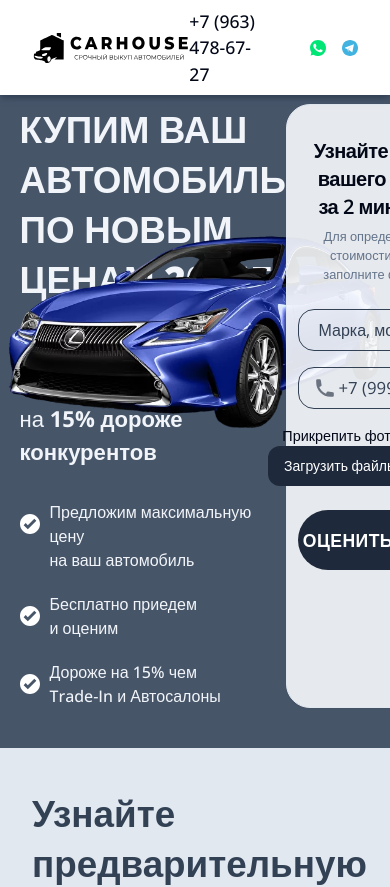
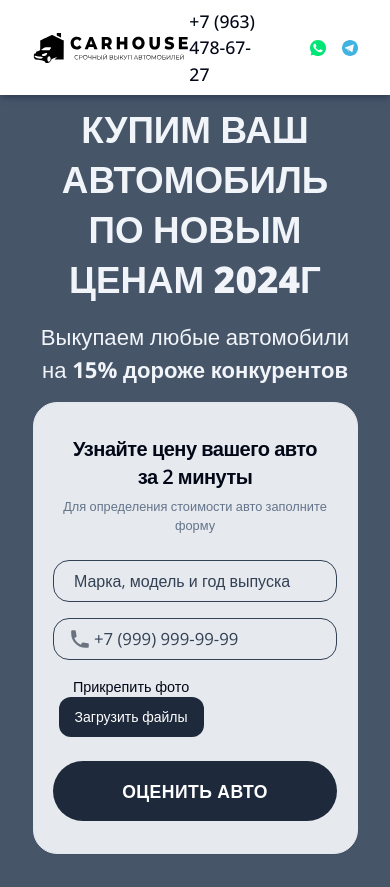
Before and after one commit to Arkyn123/carhouse-front, a Next.js app: page / in a window 390 px wide. Shown: the top 887 px of the page. Built offline with nearby package versions, Linux system fonts and the light colour scheme.

Commit message:
started mobile adaptation

```diff
--- a/src/components/lexusForm/lexusForm.tsx
+++ b/src/components/lexusForm/lexusForm.tsx
@@ -8,11 +8,11 @@ export default function LexusForm() {
     return (
         <div className="bg-slate-600">
 
-            <div className="container px-[5%] flex justify-between my-10">
+            <div className="container px-[5%] flex items-center xs:gap-4 xs:flex-col lg:flex-row justify-between my-10">
 
                 <OfferText />
 
-                <div className="absolute inset-x-0 flex items-center justify-center mt-32">
+                <div className="absolute inset-x-0 flex items-center justify-center mt-32 xs:invisible lg:visible">
                     <Image
                         alt="Lexus image"
                         src={lexusImage}
--- a/src/components/lexusForm/offerText/offerText.tsx
+++ b/src/components/lexusForm/offerText/offerText.tsx
@@ -5,7 +5,7 @@ export default function OfferText() {
     const year: string = new Date().toString().split(' ')[3]
 
     return (
-        <div className="text-[230%] text-slate-100 flex flex-col gap-8">
+        <div className="text-[230%] text-slate-100 flex flex-col xs:gap-4 lg:gap-8 xs:text-center xs:items-center lg:text-left lg:items-start">
 
             <div className="font-extrabold uppercase leading-[50px]">
                 Купим ваш автомобиль <br />По новым ценам {year}г
@@ -16,7 +16,7 @@ export default function OfferText() {
                 на <span className="font-bold">15% дороже конкурентов</span>
             </div>
 
-            <div className="flex flex-col gap-[20px] text-base font-medium">
+            <div className="flex flex-col gap-[20px] xs:hidden lg:flex text-base font-medium">
                 <Clause first_word="Предложим максимальную цену" sec_word="на ваш автомобиль" />
                 <Clause first_word="Бесплатно приедем" sec_word="и оценим" />
                 <Clause first_word="Дороже на 15% чем" sec_word="Trade-In и Автосалоны" />
--- a/tailwind.config.ts
+++ b/tailwind.config.ts
@@ -11,6 +11,7 @@ const config = {
   prefix: "",
   theme: {
     screens: {
+      'xs': '0px',
       'sm': '640px',
       'md': '768px',
       'lg': '1040px',
```
